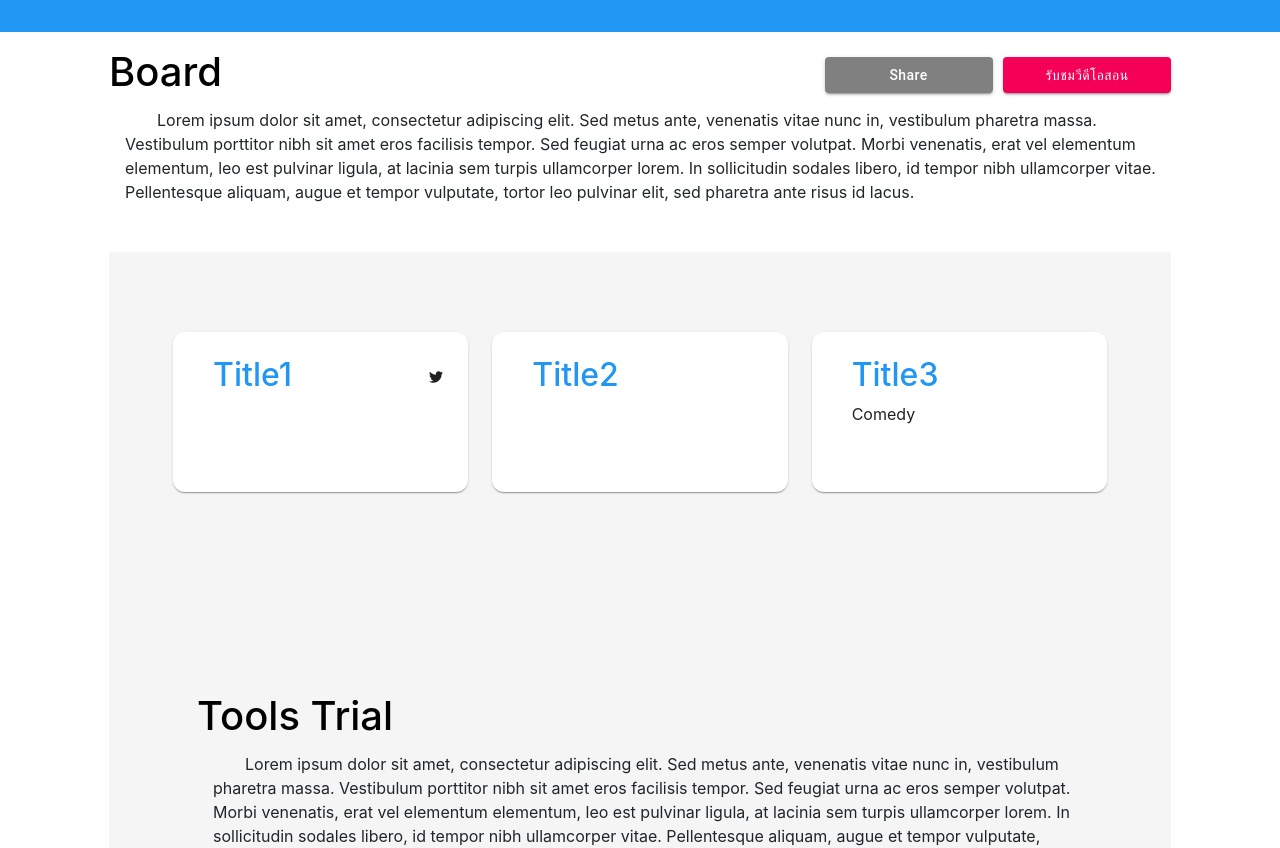
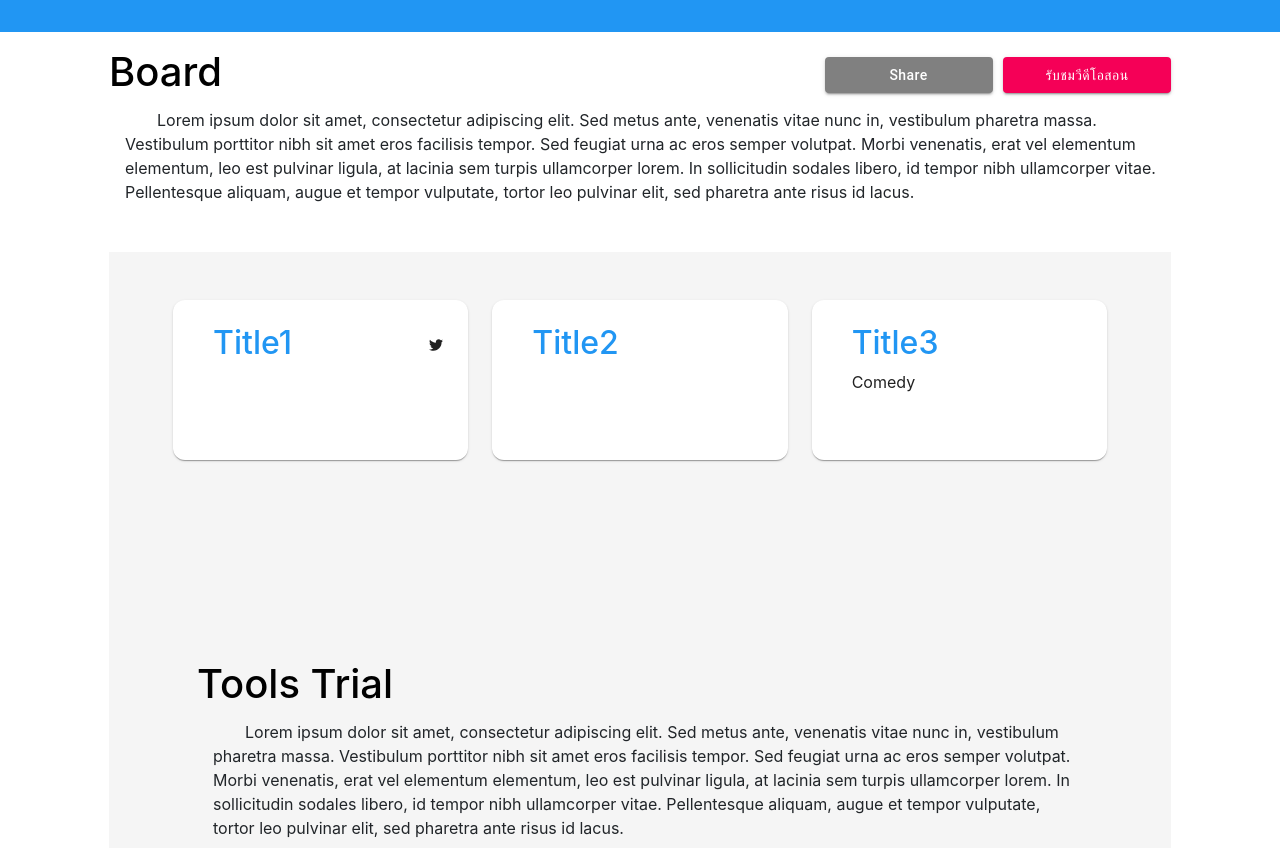
Before and after one commit to herorshi/story-bow-UI, a React (Create React App) app: page / in a window 1280 px wide. Shown: the top 848 px of the page. Built offline with nearby package versions, Linux system fonts and the light colour scheme.

Commit message:
fix padding

```diff
--- a/src/App.css
+++ b/src/App.css
@@ -12,7 +12,7 @@
 }
 
 .board {
-  padding: 2em;
+  padding: 0 2em 2em 2em;
   background-color: #f5f5f5;
   margin-top: 2em;
 }
--- a/src/component/PaperCard.js
+++ b/src/component/PaperCard.js
@@ -13,9 +13,9 @@ export default function PaperCard(props) {
       width: `${props.width ? props.width : "auto"}`,
       borderRadius: "0.75em",
 
-      "&:hover": {
-        border: `1px solid var(--primary)`,
-      },
+      // "&:hover": {
+      //   border: `1px solid var(--primary)`,
+      // },
     },
   }));
   const classes = useStyles();
```
